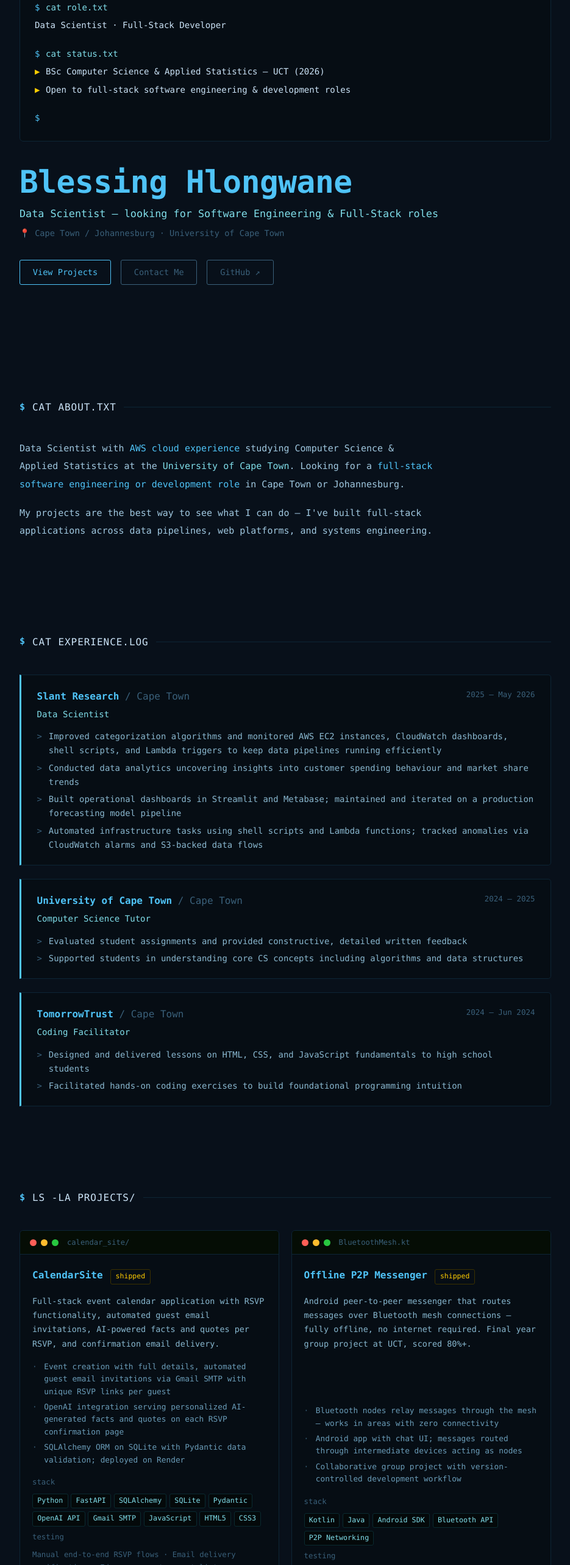
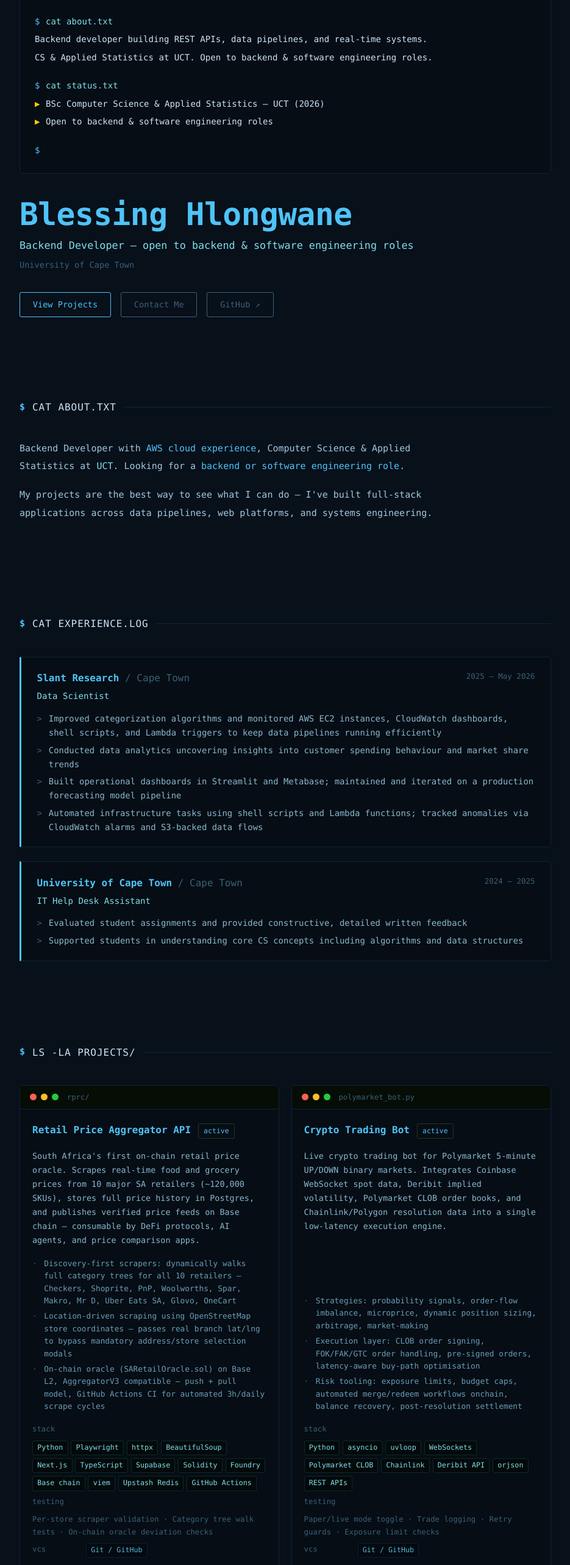
Before and after one commit to BlesstheGM/portfolio, a Next.js app: page / in a window 1280 px wide. Shown: the part 234-2800 px from the top of the page at 61% size, without its empty margins (172-1107 px from the left). Built offline with nearby package versions, Linux system fonts and the light colour scheme.

Commit message:
Reposition to backend dev: new title/meta, reordered projects, RPRC added, skills cleaned, location removed

```diff
--- a/app/layout.tsx
+++ b/app/layout.tsx
@@ -2,14 +2,14 @@ import type { Metadata } from 'next';
 import './globals.css';
 
 export const metadata: Metadata = {
-  title: 'Blessing Hlongwane — Data Scientist & Engineer',
+  title: 'Blessing Hlongwane — Backend Developer',
   description:
-    'Portfolio of Blessing Hlongwane — Data Scientist, trading systems engineer, and full-stack developer based in Cape Town.',
-  keywords: ['Data Scientist', 'Python', 'AWS', 'Next.js', 'Cape Town', 'Blessing Hlongwane'],
+    'Portfolio of Blessing Hlongwane — Backend Developer building REST APIs, data pipelines, and real-time systems.',
+  keywords: ['Backend Developer', 'Python', 'Java', 'FastAPI', 'REST APIs', 'AWS', 'Cape Town', 'Blessing Hlongwane'],
   authors: [{ name: 'Blessing Hlongwane', url: 'https://github.com/BlesstheGM' }],
   openGraph: {
-    title: 'Blessing Hlongwane — Data Scientist & Engineer',
-    description: 'Data Scientist, trading systems engineer, and full-stack developer based in Cape Town.',
+    title: 'Blessing Hlongwane — Backend Developer',
+    description: 'Backend Developer building REST APIs, data pipelines, and real-time systems.',
     type: 'website',
   },
 };
--- a/components/About.tsx
+++ b/components/About.tsx
@@ -9,11 +9,10 @@ export default function About() {
 
       <div className="about-text">
         <p>
-          Data Scientist with <span className="hl">AWS cloud experience</span> studying
-          Computer Science &amp; Applied Statistics at the{' '}
-          <span className="hl-accent">University of Cape Town</span>. Looking for a{' '}
-          <span className="hl">full-stack software engineering or development role</span> in
-          Cape Town or Johannesburg.
+          Backend Developer with <span className="hl">AWS cloud experience</span>,
+          Computer Science &amp; Applied Statistics at{' '}
+          <span className="hl-accent">UCT</span>. Looking for a{' '}
+          <span className="hl">backend or software engineering role</span>.
         </p>
         <p>
           My projects are the best way to see what I can do — I&apos;ve built full-stack
--- a/components/Contact.tsx
+++ b/components/Contact.tsx
@@ -40,10 +40,6 @@ export default function Contact() {
             linkedin.com/in/blessing-hlongwane ↗
           </a>
         </div>
-        <div className="contact-row">
-          <span className="contact-label">location</span>
-          <span className="contact-val" style={{ cursor: 'default' }}>Cape Town, South Africa</span>
-        </div>
         <div className="contact-row" style={{ marginTop: '1rem', paddingTop: '1rem', borderTop: '1px solid var(--border)' }}>
           <span className="contact-label">reference</span>
           <span className="contact-val" style={{ cursor: 'default', color: 'var(--dim)', fontSize: '0.84rem' }}>
--- a/components/Experience.tsx
+++ b/components/Experience.tsx
@@ -14,21 +14,11 @@ const experience = [
   {
     company: 'University of Cape Town',
     location: 'Cape Town',
-    role: 'Computer Science Tutor',
+    role: 'IT Help Desk Assistant',
     period: '2024 – 2025',
     bullets: [
       'Evaluated student assignments and provided constructive, detailed written feedback',
       'Supported students in understanding core CS concepts including algorithms and data structures',
-    ],
-  },
-  {
-    company: 'TomorrowTrust',
-    location: 'Cape Town',
-    role: 'Coding Facilitator',
-    period: '2024 – Jun 2024',
-    bullets: [
-      'Designed and delivered lessons on HTML, CSS, and JavaScript fundamentals to high school students',
-      'Facilitated hands-on coding exercises to build foundational programming intuition',
     ],
   },
 ];
--- a/components/Hero.tsx
+++ b/components/Hero.tsx
@@ -23,7 +23,18 @@ export default function Hero() {
               <span className="t-cmd">cat role.txt</span>
             </div>
             <div className="t-line">
-              <span className="t-out">Data Scientist · Full-Stack Developer</span>
+              <span className="t-out">Backend Developer · Python &amp; Java</span>
+            </div>
+            <div className="t-line t-blank" />
+            <div className="t-line">
+              <span className="t-prompt">$</span>
+              <span className="t-cmd">cat about.txt</span>
+            </div>
+            <div className="t-line">
+              <span className="t-out">Backend developer building REST APIs, data pipelines, and real-time systems.</span>
+            </div>
+            <div className="t-line">
+              <span className="t-out">CS &amp; Applied Statistics at UCT. Open to backend &amp; software engineering roles.</span>
             </div>
             <div className="t-line t-blank" />
             <div className="t-line">
@@ -36,7 +47,7 @@ export default function Hero() {
             </div>
             <div className="t-line">
               <span className="t-out t-warn">▶</span>
-              <span className="t-out">Open to full-stack software engineering &amp; development roles</span>
+              <span className="t-out">Open to backend &amp; software engineering roles</span>
             </div>
             <div className="t-line t-blank" />
             <div className="t-line">
@@ -47,8 +58,8 @@ export default function Hero() {
         </div>
 
         <h1 className="hero-name">Blessing Hlongwane</h1>
-        <p className="hero-title">Data Scientist — looking for Software Engineering & Full-Stack roles</p>
-        <p className="hero-location">📍 Cape Town / Johannesburg · University of Cape Town</p>
+        <p className="hero-title">Backend Developer — open to backend &amp; software engineering roles</p>
+        <p className="hero-location">University of Cape Town</p>
 
         <div className="hero-cta">
           <a href="#projects" className="btn">View Projects</a>
--- a/components/Projects.tsx
+++ b/components/Projects.tsx
@@ -14,6 +14,36 @@ interface Project {
 
 const projects: Project[] = [
   {
+    name: 'Retail Price Aggregator API',
+    filename: 'rprc/',
+    desc: 'South Africa\'s first on-chain retail price oracle. Scrapes real-time food and grocery prices from 10 major SA retailers (~120,000 SKUs), stores full price history in Postgres, and publishes verified price feeds on Base chain — consumable by DeFi protocols, AI agents, and price comparison apps.',
+    highlights: [
+      'Discovery-first scrapers: dynamically walks full category trees for all 10 retailers — Checkers, Shoprite, PnP, Woolworths, Spar, Makro, Mr D, Uber Eats SA, Glovo, OneCart',
+      'Location-driven scraping using OpenStreetMap store coordinates — passes real branch lat/lng to bypass mandatory address/store selection modals',
+      'On-chain oracle (SARetailOracle.sol) on Base L2, AggregatorV3 compatible — push + pull model, GitHub Actions CI for automated 3h/daily scrape cycles',
+    ],
+    stack: ['Python', 'Playwright', 'httpx', 'BeautifulSoup', 'Next.js', 'TypeScript', 'Supabase', 'Solidity', 'Foundry', 'Base chain', 'viem', 'Upstash Redis', 'GitHub Actions'],
+    testing: 'Per-store scraper validation · Category tree walk tests · On-chain oracle deviation checks',
+    vcs: 'Git / GitHub',
+    status: 'active',
+    github: 'https://github.com/BlesstheGM',
+  },
+  {
+    name: 'Crypto Trading Bot',
+    filename: 'polymarket_bot.py',
+    desc: 'Live crypto trading bot for Polymarket 5-minute UP/DOWN binary markets. Integrates Coinbase WebSocket spot data, Deribit implied volatility, Polymarket CLOB order books, and Chainlink/Polygon resolution data into a single low-latency execution engine.',
+    highlights: [
+      'Strategies: probability signals, order-flow imbalance, microprice, dynamic position sizing, arbitrage, market-making',
+      'Execution layer: CLOB order signing, FOK/FAK/GTC order handling, pre-signed orders, latency-aware buy-path optimisation',
+      'Risk tooling: exposure limits, budget caps, automated merge/redeem workflows onchain, balance recovery, post-resolution settlement',
+    ],
+    stack: ['Python', 'asyncio', 'uvloop', 'WebSockets', 'Polymarket CLOB', 'Chainlink', 'Deribit API', 'orjson', 'REST APIs'],
+    testing: 'Paper/live mode toggle · Trade logging · Retry guards · Exposure limit checks',
+    vcs: 'Git / GitHub',
+    status: 'active',
+    github: 'https://github.com/BlesstheGM',
+  },
+  {
     name: 'CalendarSite',
     filename: 'calendar_site/',
     desc: 'Full-stack event calendar application with RSVP functionality, automated guest email invitations, AI-powered facts and quotes per RSVP, and confirmation email delivery.',
@@ -28,6 +58,21 @@ const projects: Project[] = [
     deployment: 'Render',
     status: 'shipped',
     github: 'https://github.com/BlesstheGM/CalendarSite',
+  },
+  {
+    name: 'Market Data & Research Pipeline',
+    filename: 'research_pipeline.py',
+    desc: 'Data collection and analysis pipeline for live Polymarket and Coinbase order-book data. Used to validate strategies before deploying to the live trading bot — simulation-first approach.',
+    highlights: [
+      'Tick data collection from Polymarket & Coinbase CLOB order books via WebSocket',
+      'Probes for lead-lag behaviour, fill quality, signal accuracy, flip detection, and latency-sensitive execution decisions',
+      'Results drove trading rules, order types, sizing logic, and risk controls in the trading bot',
+    ],
+    stack: ['Python', 'Streamlit', 'pandas', 'NumPy', 'WebSockets', 'REST APIs', 'SQLite'],
+    testing: 'Simulation runs on historical tick data · Metrics logging · Visualised in Streamlit',
+    vcs: 'Git / GitHub',
+    status: 'active',
+    github: 'https://github.com/BlesstheGM',
   },
   {
     name: 'Offline P2P Messenger',
@@ -75,6 +120,21 @@ const projects: Project[] = [
     github: 'https://github.com/BlesstheGM/Sandpile-Image-Generator',
   },
   {
+    name: 'Email Summarizer',
+    filename: 'email_summarizer.json',
+    desc: 'AI-powered email automation tool using n8n workflow engine and OpenAI GPT. Automatically fetches, processes, and summarizes daily emails into digestible highlights.',
+    highlights: [
+      'n8n workflow triggered on schedule to fetch inbox via Gmail API',
+      'OpenAI GPT condenses long email threads to key action points',
+      'Delivered summaries to configured notification channel automatically',
+    ],
+    stack: ['n8n', 'OpenAI API', 'Gmail API', 'JavaScript', 'Workflow Automation'],
+    testing: 'Tested on varied daily email volumes · Edge cases for empty inboxes and large attachments',
+    vcs: 'Git',
+    status: 'active',
+    github: 'https://github.com/BlesstheGM',
+  },
+  {
     name: 'Image Viewer',
     filename: 'main.py',
     desc: 'A Python desktop image viewer with a custom GUI — supports directory browsing, image editing, a favourites system, and keyboard navigation.',
@@ -104,51 +164,6 @@ const projects: Project[] = [
     status: 'shipped',
     github: 'https://github.com/BlesstheGM/Super-Dupa-Game',
     demo: 'https://www.linkedin.com/posts/blessing-hlongwane-740ab426a_super-dupa-game-im-thrilled-to-unveil-ugcPost-7265255517302759427-l1KU/?utm_source=share&utm_medium=member_desktop&rcm=ACoAAEIDsiAB3Jo_pTiEVeYxJu8HLZTkaOeY1dw',
-  },
-  {
-    name: 'Email Summarizer',
-    filename: 'email_summarizer.json',
-    desc: 'AI-powered email automation tool using n8n workflow engine and OpenAI GPT. Automatically fetches, processes, and summarizes daily emails into digestible highlights.',
-    highlights: [
-      'n8n workflow triggered on schedule to fetch inbox via Gmail API',
-      'OpenAI GPT condenses long email threads to key action points',
-      'Delivered summaries to configured notification channel automatically',
-    ],
-    stack: ['n8n', 'OpenAI API', 'Gmail API', 'JavaScript', 'Workflow Automation'],
-    testing: 'Tested on varied daily email volumes · Edge cases for empty inboxes and large attachments',
-    vcs: 'Git',
-    status: 'active',
-    github: 'https://github.com/BlesstheGM',
-  },
-  {
-    name: 'Crypto Trading Bot',
-    filename: 'polymarket_bot.py',
-    desc: 'Live crypto trading bot for Polymarket 5-minute UP/DOWN binary markets. Integrates Coinbase WebSocket spot data, Deribit implied volatility, Polymarket CLOB order books, and Chainlink/Polygon resolution data into a single low-latency execution engine.',
-    highlights: [
-      'Strategies: probability signals, order-flow imbalance, microprice, dynamic position sizing, arbitrage, market-making',
-      'Execution layer: CLOB order signing, FOK/FAK/GTC order handling, pre-signed orders, latency-aware buy-path optimisation',
-      'Risk tooling: exposure limits, budget caps, automated merge/redeem workflows onchain, balance recovery, post-resolution settlement',
-    ],
-    stack: ['Python', 'asyncio', 'uvloop', 'WebSockets', 'Polymarket CLOB', 'Chainlink', 'Deribit API', 'orjson', 'REST APIs'],
-    testing: 'Paper/live mode toggle · Trade logging · Retry guards · Exposure limit checks',
-    vcs: 'Git / GitHub',
-    status: 'active',
-    github: 'https://github.com/BlesstheGM',
-  },
-  {
-    name: 'Market Data & Research Pipeline',
-    filename: 'research_pipeline.py',
-    desc: 'Data collection and analysis pipeline for live Polymarket and Coinbase order-book data. Used to validate strategies before deploying to the live trading bot — simulation-first approach.',
-    highlights: [
-      'Tick data collection from Polymarket & Coinbase CLOB order books via WebSocket',
-      'Probes for lead-lag behaviour, fill quality, signal accuracy, flip detection, and latency-sensitive execution decisions',
-      'Results drove trading rules, order types, sizing logic, and risk controls in the trading bot',
-    ],
-    stack: ['Python', 'Streamlit', 'pandas', 'NumPy', 'WebSockets', 'REST APIs', 'SQLite'],
-    testing: 'Simulation runs on historical tick data · Metrics logging · Visualised in Streamlit',
-    vcs: 'Git / GitHub',
-    status: 'active',
-    github: 'https://github.com/BlesstheGM',
   },
 ];
 
--- a/components/Skills.tsx
+++ b/components/Skills.tsx
@@ -1,23 +1,19 @@
 const groups = [
   {
     cat: 'Languages',
-    items: ['Python', 'Rust', 'Java', 'Kotlin', 'C# .NET', 'JavaScript', 'SQL', 'Shell Scripting', 'HTML/CSS'],
+    items: ['Python', 'Java', 'JavaScript', 'TypeScript', 'SQL', 'Shell Scripting', 'HTML/CSS'],
   },
   {
-    cat: 'Data & ML',
-    items: ['pandas', 'NumPy', 'Streamlit', 'Metabase', 'Superset', 'Matplotlib', 'scikit-learn', 'pytest'],
+    cat: 'APIs & Protocols',
+    items: ['REST APIs', 'GraphQL', 'WebSockets', 'FastAPI', 'SOAP', 'asyncio', 'uvloop', 'Polymarket CLOB', 'Chainlink Data Feeds'],
   },
   {
     cat: 'Cloud & Infra',
     items: ['AWS EC2', 'AWS Lambda', 'CloudWatch', 'S3', 'Athena', 'Redshift', 'Docker', 'Linux', 'CI/CD Pipelines'],
   },
   {
-    cat: 'APIs & Protocols',
-    items: ['WebSockets', 'REST APIs', 'SOAP', 'Polymarket CLOB', 'Chainlink Data Feeds', 'Polygon Alchemy RPC', 'FastAPI', 'asyncio', 'uvloop'],
-  },
-  {
     cat: 'Databases',
-    items: ['MySQL', 'SQLite', 'SQLAlchemy', 'PostgreSQL', 'Pydantic'],
+    items: ['PostgreSQL', 'MySQL', 'SQLite', 'SQLAlchemy', 'Supabase', 'Pydantic'],
   },
   {
     cat: 'Deployments',
@@ -26,6 +22,10 @@ const groups = [
   {
     cat: 'Tools & Workflow',
     items: ['Git', 'GitHub', 'Docker', 'n8n', 'LLMs / AI APIs', 'Wireshark', 'Makefile'],
+  },
+  {
+    cat: 'Data & ML',
+    items: ['pandas', 'NumPy', 'Streamlit', 'Metabase', 'pytest'],
   },
   {
     cat: 'Certifications',
```
